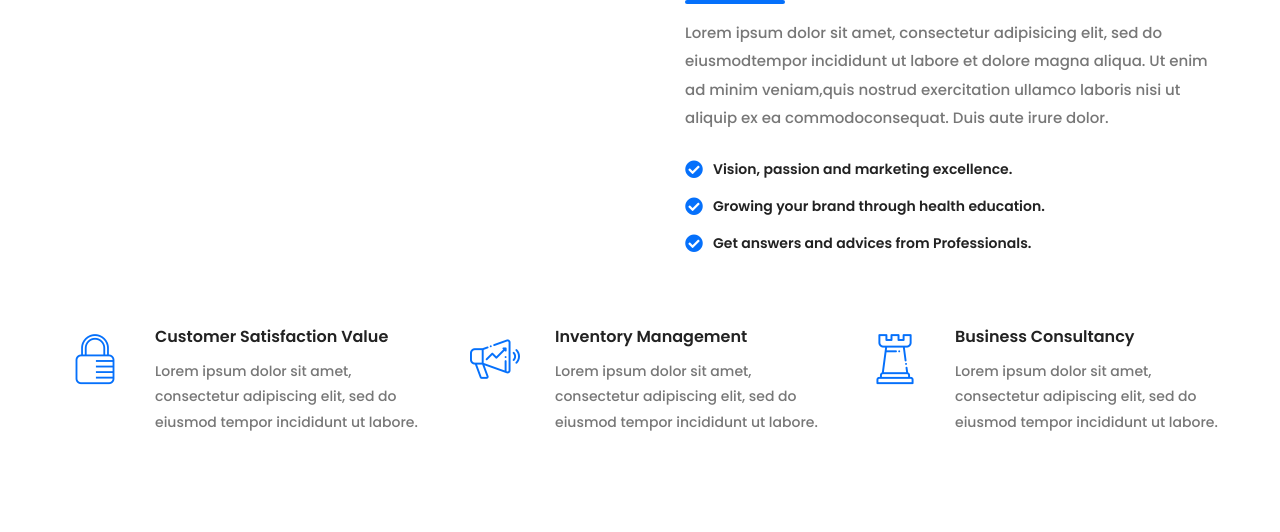
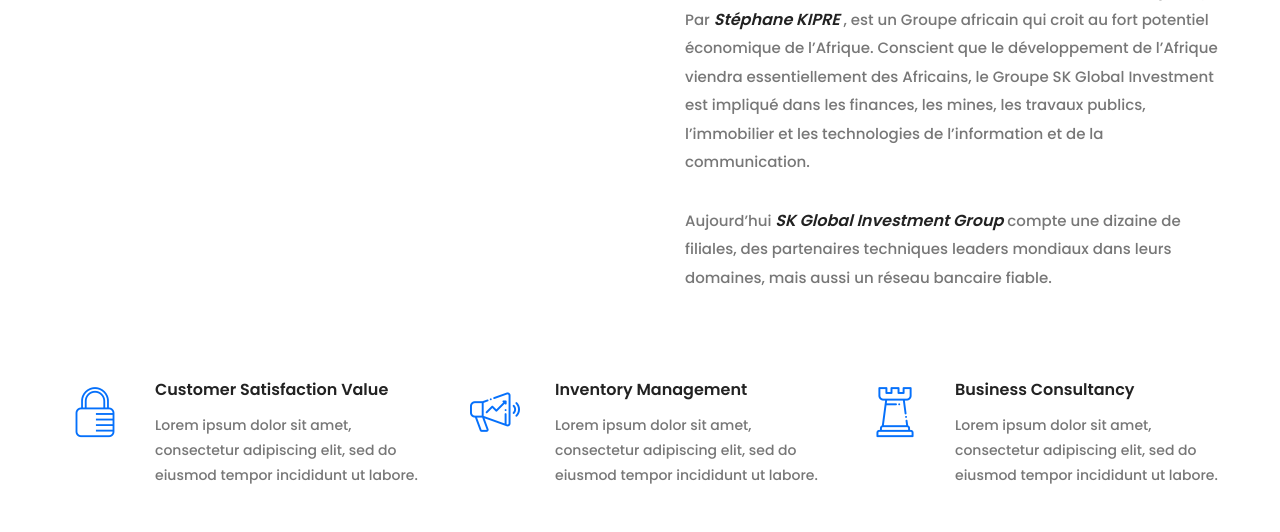
Before and after one commit to tagsergi/site_skgi, a PHP site: page /aboutus.php in a window 1280 px wide. Shown: the part 527-1059 px from the top of the page. Run offline with PHP 8.4, Linux system fonts and the light colour scheme; some libraries are stand-ins or nearby versions; some web fonts are replaced.

Commit message:
change in aboutus

```diff
--- a/aboutus.php
+++ b/aboutus.php
@@ -55,19 +55,21 @@
                     <div class="col-md-6 col-sm-6 col-12">
                         <div class="pl-30-md">
                             <div class="section-heading text-left mt-5">
-                        <h3 class="semi-bold font-size-32">All-in-One Professional Solution for <span class="primary-color">Your Business</span></h3>
+                                <h3 class="semi-bold font-size-32"><span class="primary-color">Présentation</span></h3>
                                 <div class="section-heading-line line-thin"></div>
                                 <div class="text-content">
-                            <p>Lorem ipsum dolor sit amet, consectetur adipisicing elit, sed do eiusmodtempor incididunt ut labore et dolore magna aliqua. Ut enim ad minim veniam,quis nostrud exercitation ullamco laboris nisi ut aliquip ex ea commodoconsequat. Duis aute irure dolor.</p>
+                                    <p>Fondé il y a une dizaine d’années, <i style="color: #222;font-size: 16px;font-weight: 600;">SK Global Investment Group</i> dirigé Par
+                                        <i style="color: #222;font-size: 16px;font-weight: 600;">Stéphane KIPRE </i>,
+                                    est un Groupe africain qui croit au fort potentiel économique de l’Afrique. Conscient que le développement
+                                    de l’Afrique viendra essentiellement des Africains, le Groupe SK Global Investment est impliqué dans les finances,
+                                    les mines, les travaux publics, l’immobilier et les technologies de l’information et de la communication. </p>
+                                    <p>
+                                        Aujourd’hui <i style="color: #222;font-size: 16px;font-weight: 600;">SK Global Investment Group</i> compte une dizaine de filiales, des partenaires techniques leaders mondiaux
+                                        dans leurs domaines, mais aussi un réseau bancaire fiable.
+                                    </p>
                                 </div>
                             </div>
-                    <div class="primary-list mt-25">
-                        <ul>
-                            <li><i class="fas fa-check-circle"></i>Vision, passion and marketing excellence.</li>
-                            <li><i class="fas fa-check-circle"></i>Growing your brand through health education.</li>
-                            <li><i class="fas fa-check-circle"></i>Get answers and advices from Professionals.</li>
-                        </ul>
-                    </div>
+
                         </div>
                     </div>
                 </div>
--- a/home.php
+++ b/home.php
@@ -124,7 +124,9 @@
                          data-mask_in="x:0px;y:0px;s:inherit;e:inherit;"
                          data-start="1500"
                          data-splitin="none"
-                         data-splitout="none">Ensemble batissons les villes de demain <br> Plus intéligentes , plus écologiques , plus sûres et en phase avec le digital.
+                         data-splitout="none">
+                        Nous travaillons constamment à la mise en œuvre de solutions innovantes <br>
+                        et performantes pour répondre aux attentes de nos partenaires.
                     </div>
 
                     <!-- Layer 3 -->
```
Also changed, not shown: SergePicturesResized/MC.png (added). Lines whose indentation alone changed are shown as unchanged.
